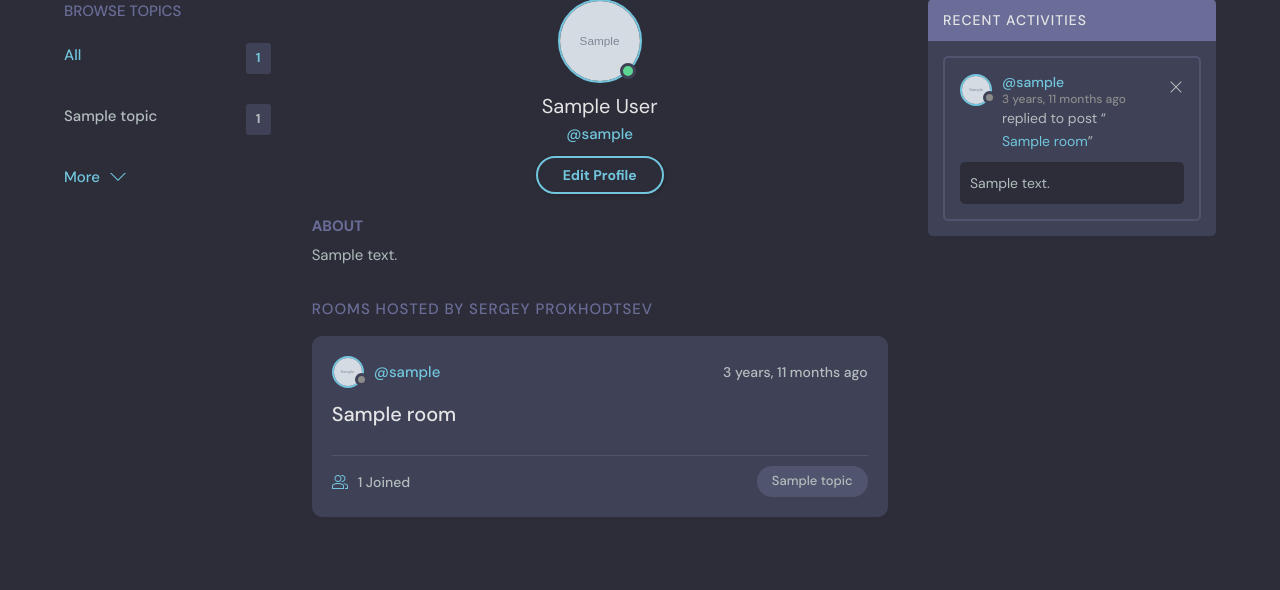
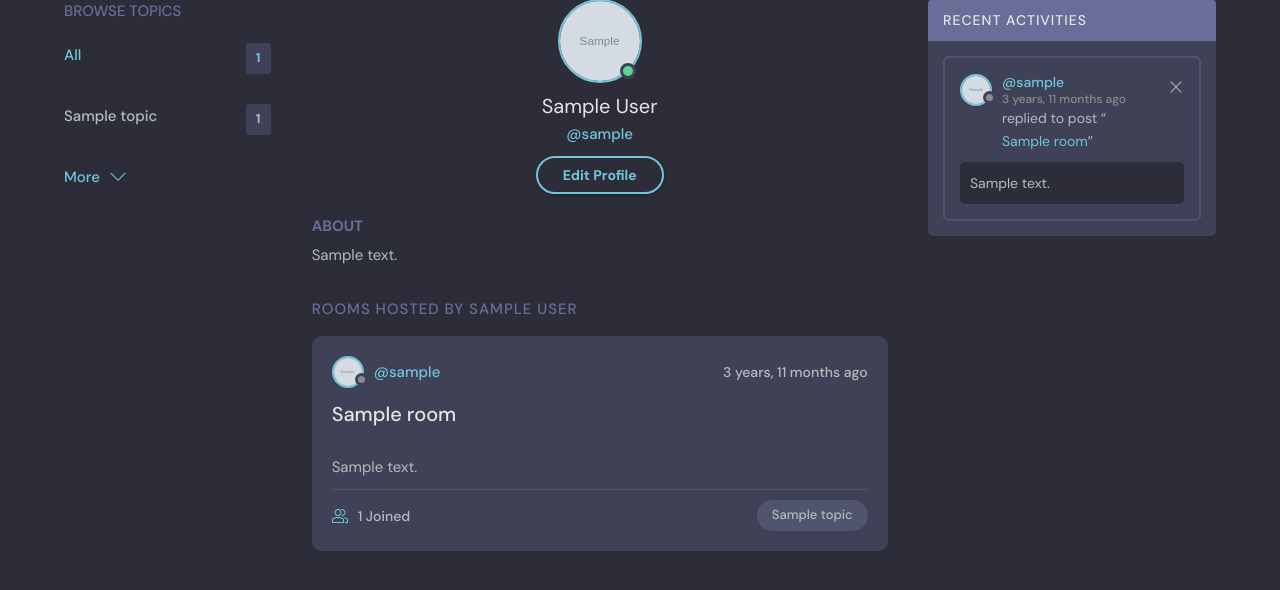
Before and after one commit to proxod3-first/District, a Django app: page /profile/1/ in a window 1280 px wide. Shown: the part 101-691 px from the top of the page. Run offline with Django 3.2, Linux system fonts and the light colour scheme; a user stored in the database is signed in; tables that the repository leaves empty hold one stand-in row (values such as "Sample post"); grey boxes marked "Sample" are stand-in pictures.

Commit message:
Changes to be committed 	modified:   base/templates/base/activity.html 	modified:   base/templates/base/feed_component.html 	modified:   base/templates/base/profile.html 	modified:   base/templates/base/room.html 	modified:   base/templates/base/room_form.html 	modified:   static/styles/style.css 	modified:   theme/profile.html

```diff
--- a/base/templates/base/activity.html
+++ b/base/templates/base/activity.html
@@ -11,7 +11,6 @@
               <title>arrow-left</title>
               <path
                 d="M13.723 2.286l-13.723 13.714 13.719 13.714 1.616-1.611-10.96-10.96h27.625v-2.286h-27.625l10.965-10.965-1.616-1.607z">
-              </path>
               </path>
             </svg>
           </a>
--- a/base/templates/base/feed_component.html
+++ b/base/templates/base/feed_component.html
@@ -14,7 +14,11 @@
     <div class="roomListRoom__content">
         <a href="{% url 'room' room.id %}">{{room.name}}</a>
     </div>
+    <div class="room__details">
+        <span>{{room.description|default:""}}</span>
+    </div>
     <div class="roomListRoom__meta">
+
         <a href="{% url 'room' room.id %}" class="roomListRoom__joined">
             <svg version="1.1" xmlns="http://www.w3.org/2000/svg" width="32" height="32" viewBox="0 0 32 32">
                 <title>user-group</title>
--- a/base/templates/base/profile.html
+++ b/base/templates/base/profile.html
@@ -25,14 +25,14 @@
         <div class="profile__about">
           <h3>About</h3>
           <p>
-            {{user.bio}}
+            {{user.bio|default:""}}
           </p>
         </div>
       </div>
 
       <div class="roomList__header">
         <div>
-          <h2>Rooms Hosted by Sergey Prokhodtsev</a>
+          <h2>Rooms Hosted by {{user.name}}</a>
           </h2>
         </div>
       </div>
--- a/base/templates/base/room_form.html
+++ b/base/templates/base/room_form.html
@@ -44,7 +44,7 @@
             {{form.description}}
           </div>
 
-          <!-- <div class="form__group">
+          <div class="form__group">
             <label for="room_topic">Topic</label>
             <input required type="text" name="topic" id="room_topic" list="topic-list" />
             <datalist id="topic-list">
@@ -55,7 +55,7 @@
               </select>
             </datalist>
 
-          </div> -->
+          </div>
 
 
           <div class="form__action">
--- a/static/styles/style.css
+++ b/static/styles/style.css
@@ -1041,6 +1041,12 @@ a {
   margin: 1rem 0;
 }
 
+.room__details{
+  margin-top: 1rem;
+  margin-bottom: 1rem;
+  padding: 0;
+}
+
 .room__conversation {
   margin-top: 1rem;
   margin-bottom: 4rem;
--- a/theme/profile.html
+++ b/theme/profile.html
@@ -108,7 +108,7 @@
 
         <div class="roomList__header">
           <div>
-            <h2>Rooms Hosted by Sergey Prokhodtsev</a>
+            <h2>Rooms Hosted by {{user.name}}</a>
             </h2>
           </div>
         </div>
```
Also changed, not shown: base/templates/base/room.html (+3 -5 lines).
